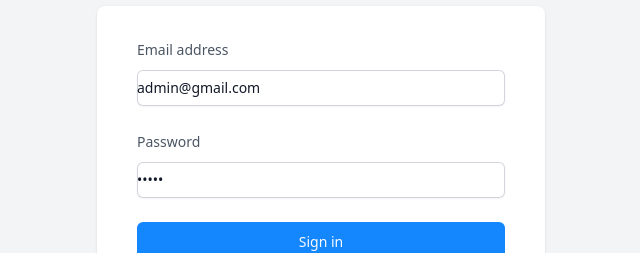
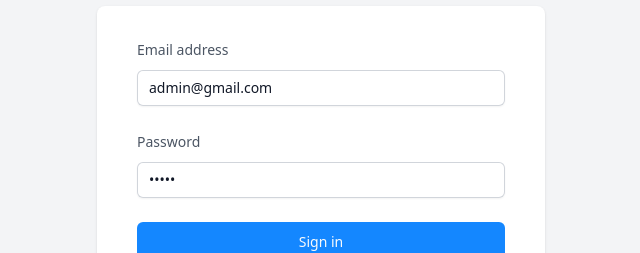
Before and after one commit to abiodun603/clepher-fe-test, a Next.js app: page /auth in a window 1280 px wide. Shown: the part 298-551 px from the top of the page, without its empty margins (319-959 px from the left). Built offline with nearby package versions, Linux system fonts and the light colour scheme.

Commit message:
fix: auth form input padding

```diff
--- a/src/components/ui/input.tsx
+++ b/src/components/ui/input.tsx
@@ -25,7 +25,7 @@ const Input: FC<InputProps> = ({label, id, type, required, register, errors, dis
           disabled={disabled}
           {...register(id, {required})}
           className={clsx(`
-            form-input block border-0 rounded-md w-full py-1.5 text-gray-900  shadow-sm ring-1 ring-inset ring-gray-300 placeholder:text-gray-400 focus:ring-2 focus:ring-inset focus:ring-sky-600 sm:text-sm sm:leading-6
+            form-input block border-0 rounded-md w-full py-1.5 px-3 text-gray-900  shadow-sm ring-1 ring-inset ring-gray-300 placeholder:text-gray-400 focus:ring-2 focus:ring-inset focus:ring-sky-600 sm:text-sm sm:leading-6
           `,
             errors[id] && 'focus:ring-rose-500',
             errors[id] && 'opacity-50 cursor-default'
```
